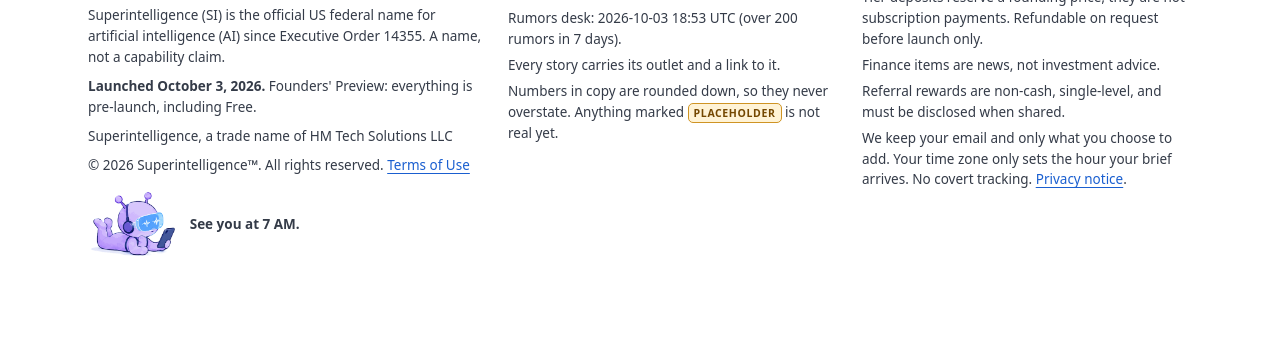
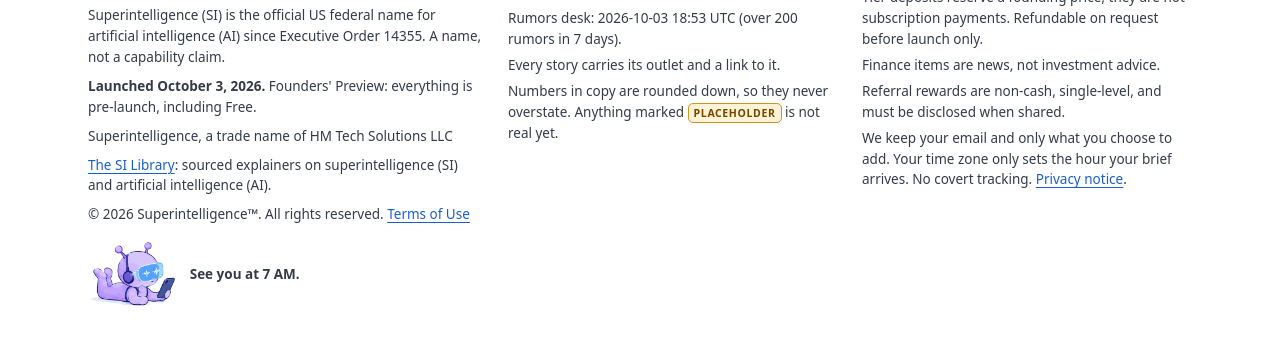
Before and after one commit to harnoorsinghminhas/launch-siagentsignal, a plain HTML site: page index.html in a window 1280 px wide. Shown: the part 10070-10415 px from the top of the page. Before the commit the page ends 10377 px from the top, so only its background shows below. Drawn offline with Linux system fonts and the light colour scheme; no server answers.

Commit message:
Footer: link to The SI Library

```diff
--- a/index.html
+++ b/index.html
@@ -610,6 +610,7 @@
         <p>Superintelligence (SI) is the official US federal name for artificial intelligence (AI) since Executive Order 14355. A name, not a capability claim.</p>
         <p><b>Launched October 3, 2026.</b> Founders' Preview: everything is pre-launch, including Free.</p>
         <p>Superintelligence, a trade name of HM Tech Solutions LLC</p>
+        <p><a href="si/">The SI Library</a>: sourced explainers on superintelligence (SI) and artificial intelligence (AI).</p>
         <p>© 2026 Superintelligence™. All rights reserved. <a href="/terms.html">Terms of Use</a></p>
         <div class="signoff"><img src="img/alien-purple-lying.png" width="296" height="231" alt="A flat, pastel purple alien lying down, reading a phone"><span>See you at 7 AM.</span></div>
       </div>
```
